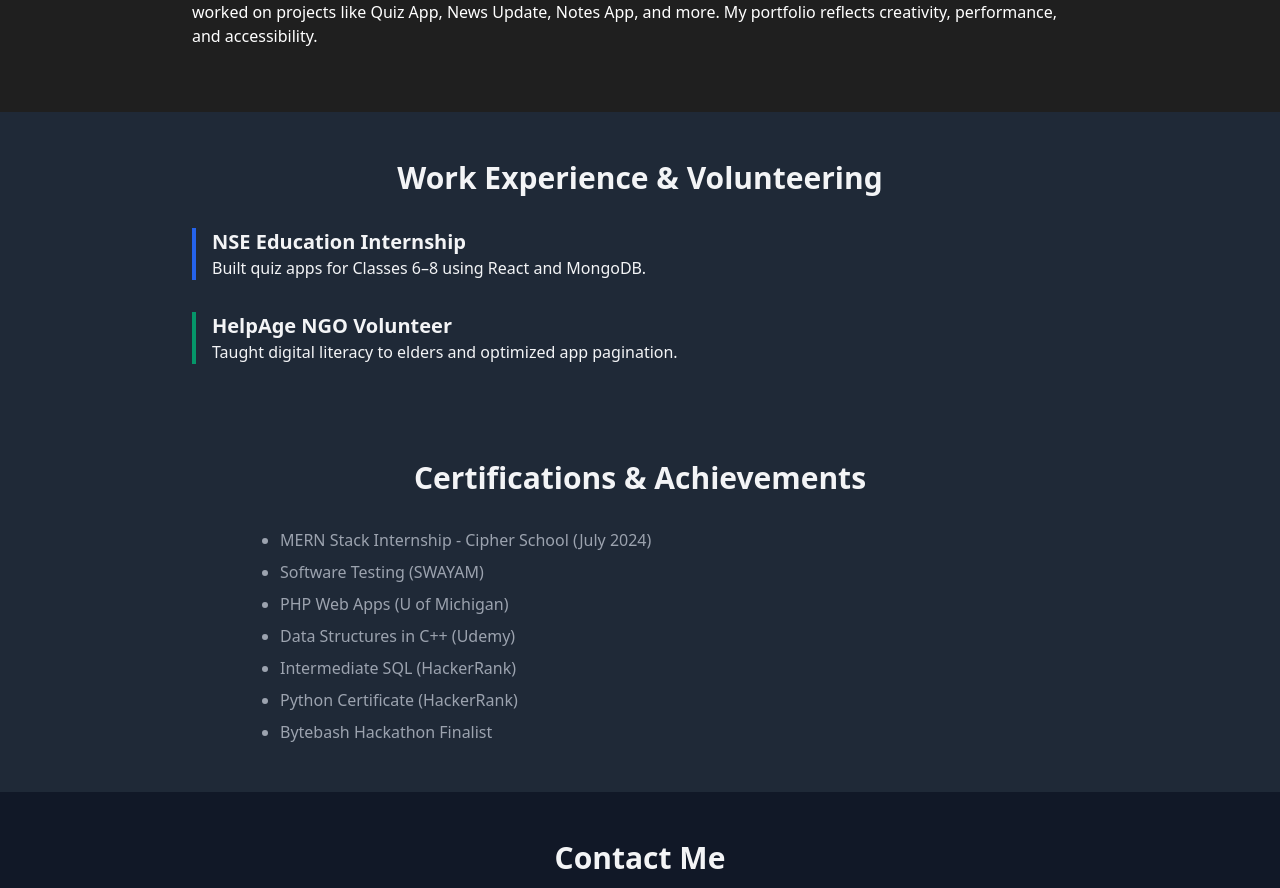
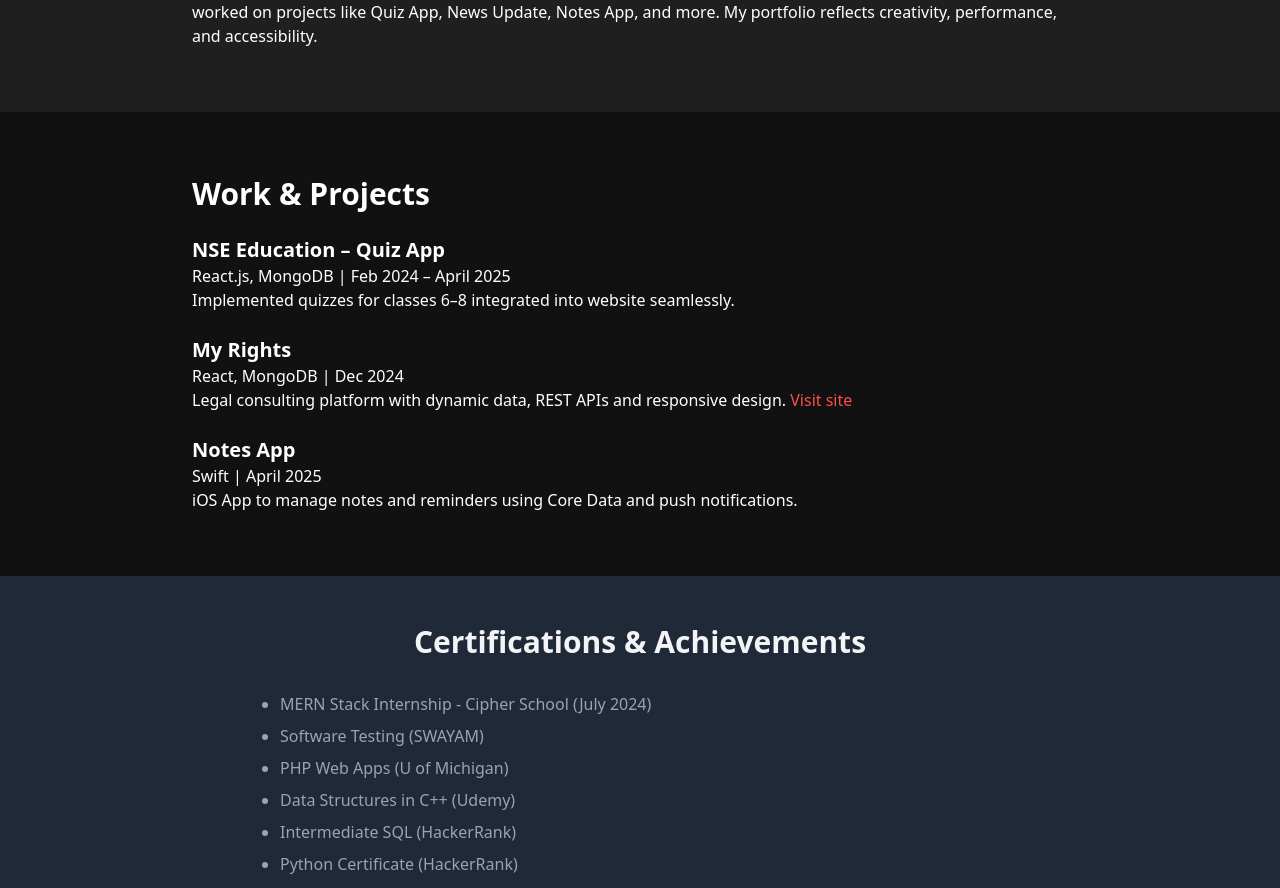
Before and after one commit to Saurav-5123/MERN_Portfolio, a React (Vite) app: page / in a window 1280 px wide. Shown: the part 948-1836 px from the top of the page. Built offline with nearby package versions, Linux system fonts and the light colour scheme.

Commit message:
Update Work.jsx

```diff
--- a/src/components/Work.jsx
+++ b/src/components/Work.jsx
@@ -1,17 +1,34 @@
-const Work = () => (
-  <section id="work" className="py-12 px-6 bg-gray-800 text-gray-100">
-    <h2 data-aos="fade-up" className="text-3xl font-bold text-center mb-8">Work Experience & Volunteering</h2>
-    <div className="space-y-8 max-w-4xl mx-auto">
-      <div data-aos="fade-up" className="border-l-4 border-blue-600 pl-4">
-        <h3 className="text-xl font-semibold">NSE Education Internship</h3>
-        <p>Built quiz apps for Classes 6–8 using React and MongoDB.</p>
+import React from 'react'
+
+const Work = () => {
+  return (
+    <section id="work" className="py-16 px-6 bg-primary text-white">
+      <div className="max-w-4xl mx-auto space-y-6" data-aos="fade-up">
+        <h2 className="text-3xl font-bold mb-4">Work & Projects</h2>
+
+        <div>
+          <h3 className="text-xl font-semibold">NSE Education – Quiz App</h3>
+          <p>React.js, MongoDB | Feb 2024 – April 2025</p>
+          <p>Implemented quizzes for classes 6–8 integrated into website seamlessly.</p>
+        </div>
+
+        <div>
+          <h3 className="text-xl font-semibold">My Rights</h3>
+          <p>React, MongoDB | Dec 2024</p>
+          <p>
+            Legal consulting platform with dynamic data, REST APIs and responsive design.
+            <a href="https://myrights.netlify.app" className="text-accent"> Visit site</a>
+          </p>
+        </div>
+
+        <div>
+          <h3 className="text-xl font-semibold">Notes App</h3>
+          <p>Swift | April 2025</p>
+          <p>iOS App to manage notes and reminders using Core Data and push notifications.</p>
+        </div>
       </div>
-      <div data-aos="fade-up" data-aos-delay="200" className="border-l-4 border-emerald-600 pl-4">
-        <h3 className="text-xl font-semibold">HelpAge NGO Volunteer</h3>
-        <p>Taught digital literacy to elders and optimized app pagination.</p>
-      </div>
-    </div>
-  </section>
-);
+    </section>
+  )
+}
 
-export default Work;
+export default Work
```
